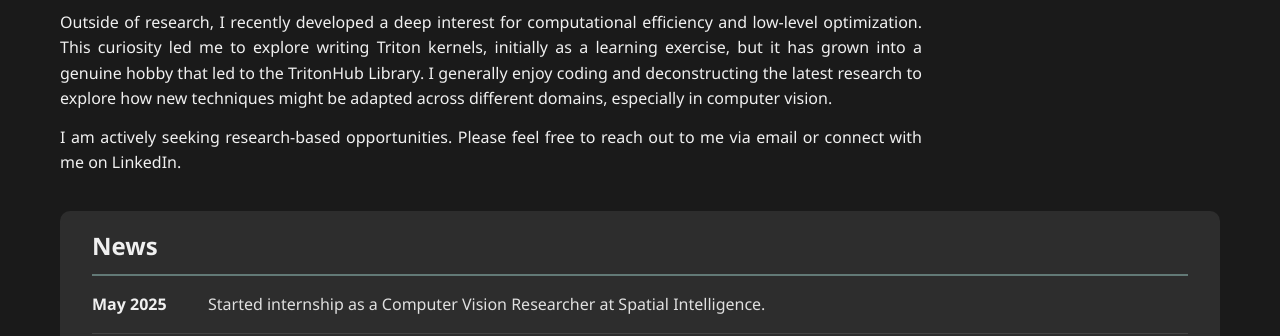
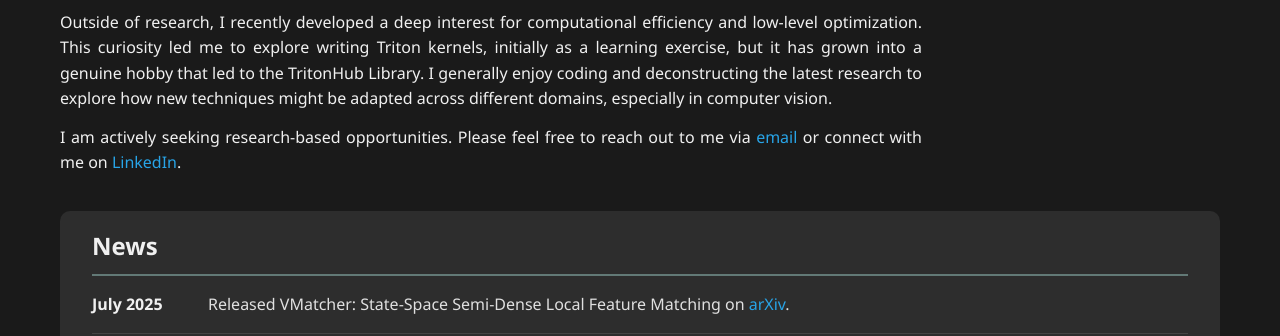
Before and after one commit to ayoussf/ayoussf.github.io, a plain HTML site: page index.html in a window 1280 px wide. Shown: the part 464-800 px from the top of the page. Drawn offline with Linux system fonts and the light colour scheme.

Commit message:
inline contact in text

```diff
--- a/sections/about/about.html
+++ b/sections/about/about.html
@@ -10,7 +10,7 @@
         </br>
        <p>Outside of research, I recently developed a deep interest for computational efficiency and low-level optimization. This curiosity led me to explore writing Triton kernels, initially as a learning exercise, but it has grown into a genuine hobby that led to the TritonHub Library. I generally enjoy coding and deconstructing the latest research to explore how new techniques might be adapted across different domains, especially in computer vision.</p>
         </br>
-       <p>I am actively seeking research-based opportunities. Please feel free to reach out to me via email or connect with me on LinkedIn.</p>
+       <p>I am actively seeking research-based opportunities. Please feel free to reach out to me via <a href="mailto:ali.youssef.22@ucl.ac.uk" style="color: #28a4e7; text-decoration: none;">email</a> or connect with me on <a href="https://linkedin.com/in/ali-youssef1" target="_blank" rel="noopener" style="color: #28a4e7; text-decoration: none;">LinkedIn</a>.</p>
        </div>
     </div>
     <div class="profile-section">
--- a/sections/news/news.html
+++ b/sections/news/news.html
@@ -1,5 +1,9 @@
 <div class="news-section">
     <h2>News</h2>
+    <div class="news-item">
+        <div class="news-date">July 2025</div>
+        <div>Released VMatcher: State-Space Semi-Dense Local Feature Matching on <a href="https://arxiv.org/pdf/2507.23371" target="_blank" rel="noopener" style="color: #28a4e7; text-decoration: none;">arXiv</a>.</div>
+    </div>
     <div class="news-item">
         <div class="news-date">May 2025</div>
         <div>Started internship as a Computer Vision Researcher at Spatial Intelligence.</div>
```
